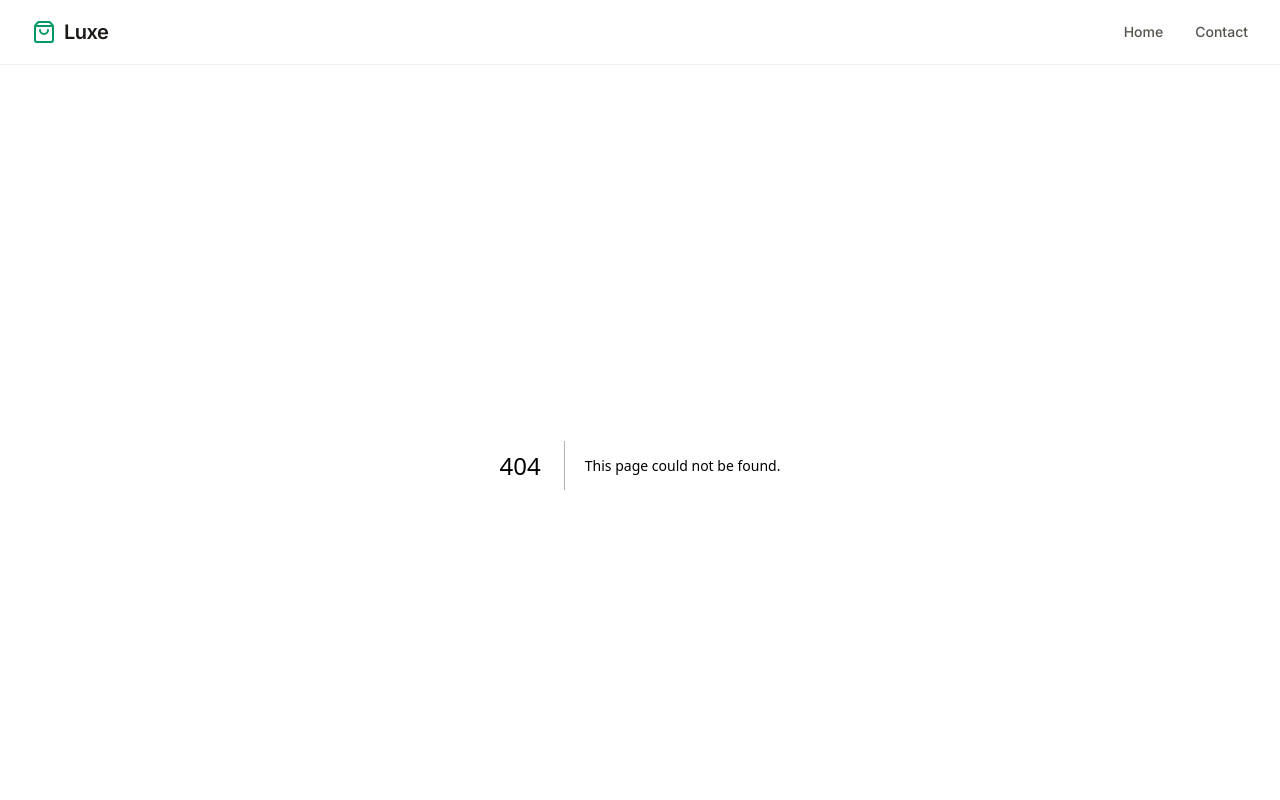
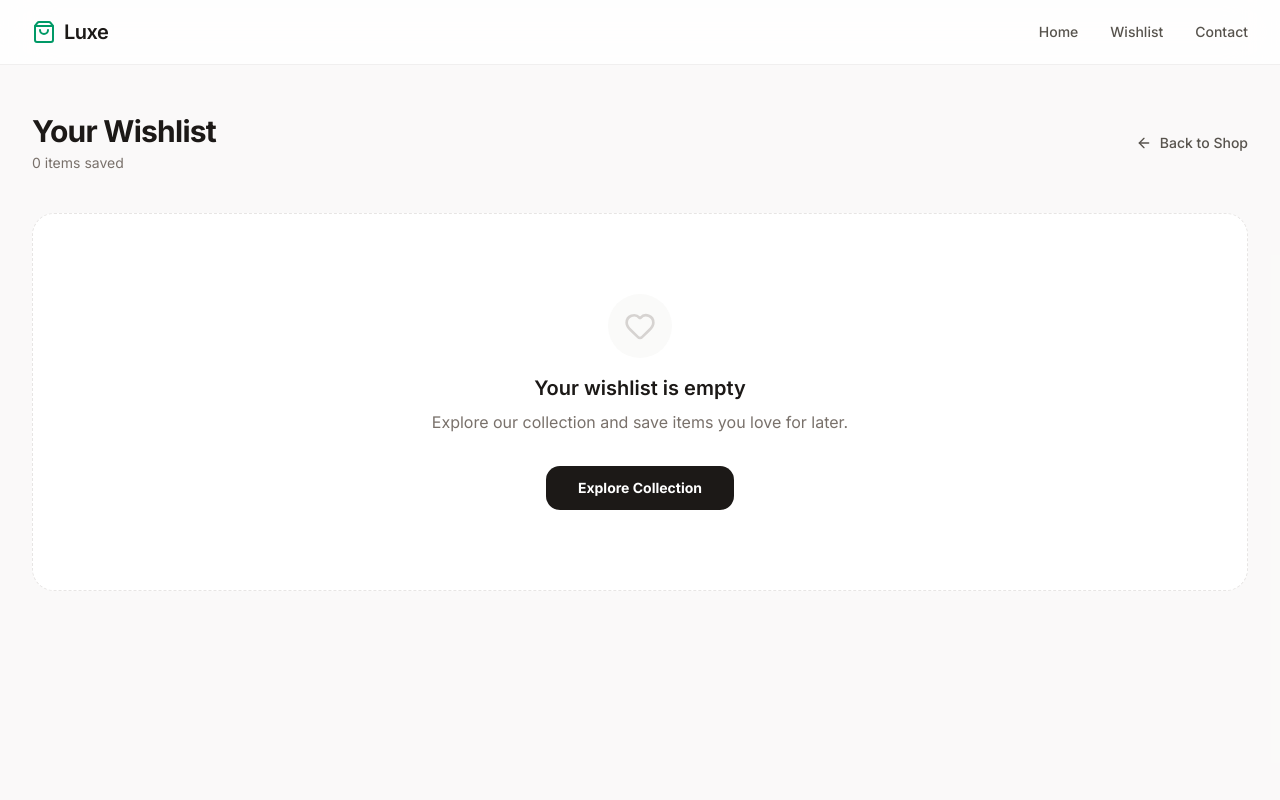
Before and after one commit to AmritBhusal/product-asterdio, a Next.js app: page /wishlist in a window 1280 px wide. Before the commit this address had no page. Shown: the top 800 px of the page. Built offline with nearby package versions, Linux system fonts and the light colour scheme.

Commit message:
feat:wishlisht section and page implemented

```diff
--- a/app/layout.tsx
+++ b/app/layout.tsx
@@ -4,6 +4,8 @@ import "./globals.css";
 import Navbar from "@/components/shared/Navbar";
 import Footer from "@/components/shared/Footer";
 import { Toaster } from "@/components/ui/sonner";
+
+import { WishlistProvider } from "@/context/WishlistContext";
 
 const inter = Inter({
   variable: "--font-inter",
@@ -24,10 +26,12 @@ export default function RootLayout({
   return (
     <html lang="en">
       <body className={`${inter.variable} font-sans antialiased`}>
-        <Navbar />
-        <main className="min-h-screen">{children}</main>
-        <Footer />
-        <Toaster position="top-right" richColors />
+        <WishlistProvider>
+          <Navbar />
+          <main className="min-h-screen">{children}</main>
+          <Footer />
+          <Toaster position="bottom-right" richColors />
+        </WishlistProvider>
       </body>
     </html>
   );
--- /dev/null
+++ b/app/wishlist/page.tsx
@@ -0,0 +1,61 @@
+"use client";
+
+import { useWishlist } from "@/hooks/useWishlist";
+import ProductCard from "@/components/shared/ProductCard";
+import Link from "next/link";
+import { Heart, ArrowLeft } from "lucide-react";
+
+export default function WishlistPage() {
+    const { wishlist } = useWishlist();
+
+    return (
+        <div className="min-h-screen bg-stone-50/50 py-12">
+            <div className="mx-auto max-w-7xl px-4 sm:px-6 lg:px-8">
+                {/* Header */}
+                <div className="mb-10 flex items-center justify-between">
+                    <div>
+                        <h1 className="text-3xl font-bold tracking-tight text-stone-900">
+                            Your Wishlist
+                        </h1>
+                        <p className="mt-1 text-sm text-stone-500">
+                            {wishlist.length} {wishlist.length === 1 ? "item" : "items"} saved
+                        </p>
+                    </div>
+                    <Link
+                        href="/"
+                        className="inline-flex items-center gap-2 text-sm font-medium text-stone-600 transition-colors hover:text-stone-900"
+                    >
+                        <ArrowLeft className="h-4 w-4" />
+                        Back to Shop
+                    </Link>
+                </div>
+
+                {wishlist.length === 0 ? (
+                    <div className="flex flex-col items-center justify-center rounded-3xl border border-dashed border-stone-200 bg-white py-20 text-center">
+                        <div className="mb-4 rounded-full bg-stone-50 p-4">
+                            <Heart className="h-8 w-8 text-stone-300" />
+                        </div>
+                        <h2 className="text-xl font-semibold text-stone-900">
+                            Your wishlist is empty
+                        </h2>
+                        <p className="mt-2 text-stone-500">
+                            Explore our collection and save items you love for later.
+                        </p>
+                        <Link
+                            href="/"
+                            className="mt-8 rounded-xl bg-stone-900 px-8 py-3 text-sm font-bold text-white transition-all hover:bg-stone-800 active:scale-95"
+                        >
+                            Explore Collection
+                        </Link>
+                    </div>
+                ) : (
+                    <div className="grid grid-cols-1 gap-x-6 gap-y-10 sm:grid-cols-2 lg:grid-cols-3 xl:grid-cols-4">
+                        {wishlist.map((product: any) => (
+                            <ProductCard key={product.id} product={product} />
+                        ))}
+                    </div>
+                )}
+            </div>
+        </div>
+    );
+}
--- a/components/shared/Navbar.tsx
+++ b/components/shared/Navbar.tsx
@@ -7,6 +7,7 @@ import { Sheet, SheetContent, SheetTrigger, SheetTitle } from "@/components/ui/s
 
 const navLinks = [
     { href: "/", label: "Home" },
+    { href: "/wishlist", label: "Wishlist" },
     { href: "/contact", label: "Contact" },
 ];
 
--- a/components/shared/ProductCard.tsx
+++ b/components/shared/ProductCard.tsx
@@ -5,13 +5,15 @@ import { useState } from "react";
 import { Heart, ShoppingCart } from "lucide-react";
 import { Product } from "@/types/product";
 import StarRating from "./StarRating";
+import { useWishlist } from "@/hooks/useWishlist";
 
 interface ProductCardProps {
     product: Product;
 }
 
 export default function ProductCard({ product }: ProductCardProps) {
-    const [isWishlisted, setIsWishlisted] = useState(false);
+    const { toggleWishlist, isInWishlist } = useWishlist();
+    const isWishlisted = isInWishlist(product.id);
     const [imageError, setImageError] = useState(false);
 
     const discountedPrice =
@@ -21,7 +23,7 @@ export default function ProductCard({ product }: ProductCardProps) {
         <div className="group relative overflow-hidden rounded-2xl border border-stone-200/60 bg-white shadow-sm transition-all duration-300 hover:-translate-y-1 hover:shadow-lg hover:shadow-stone-200/50">
             {/* Wishlist toggle */}
             <button
-                onClick={() => setIsWishlisted(!isWishlisted)}
+                onClick={() => toggleWishlist(product)}
                 className="absolute right-3 top-3 z-10 rounded-full bg-white/90 p-2 shadow-sm backdrop-blur-sm transition-all duration-200 hover:scale-110 hover:bg-white"
                 aria-label={isWishlisted ? "Remove from wishlist" : "Add to wishlist"}
             >
--- /dev/null
+++ b/context/WishlistContext.tsx
@@ -0,0 +1,88 @@
+"use client";
+
+import React, { createContext, useContext, useState, useEffect, useCallback } from "react";
+import { Product } from "@/types/product";
+import { toast } from "sonner";
+
+interface WishlistContextType {
+    wishlist: Product[];
+    addToWishlist: (product: Product) => void;
+    removeFromWishlist: (productId: number) => void;
+    toggleWishlist: (product: Product) => void;
+    isInWishlist: (productId: number) => boolean;
+}
+
+export const WishlistContext = createContext<WishlistContextType | undefined>(undefined);
+
+export function WishlistProvider({ children }: { children: React.ReactNode }) {
+    const [wishlist, setWishlist] = useState<Product[]>([]);
+    const [isInitialized, setIsInitialized] = useState(false);
+
+    // Initialize from localStorage
+    useEffect(() => {
+        const saved = localStorage.getItem("wishlist");
+        if (saved) {
+            try {
+                const parsed = JSON.parse(saved);
+                if (Array.isArray(parsed)) {
+                    setWishlist(parsed);
+                }
+            } catch (e) {
+                console.error("Failed to parse wishlist from localStorage", e);
+            }
+        }
+        setIsInitialized(true);
+    }, []);
+
+    // Persist to localStorage - only after initialization to avoid overwriting with empty array
+    useEffect(() => {
+        if (isInitialized) {
+            localStorage.setItem("wishlist", JSON.stringify(wishlist));
+        }
+    }, [wishlist, isInitialized]);
+
+    const addToWishlist = useCallback((product: Product) => {
+        const exists = wishlist.some((p) => p.id === product.id);
+        if (exists) return;
+
+        setWishlist((prev) => [...prev, product]);
+        toast.success(`${product.title} added to wishlist`);
+    }, [wishlist]);
+
+    const removeFromWishlist = useCallback((productId: number) => {
+        const product = wishlist.find((p) => p.id === productId);
+        if (!product) return;
+
+        setWishlist((prev) => prev.filter((p) => p.id !== productId));
+        toast.info(`${product.title} removed from wishlist`);
+    }, [wishlist]);
+
+    const toggleWishlist = useCallback((product: Product) => {
+        const exists = wishlist.some((p) => p.id === product.id);
+        if (exists) {
+            setWishlist((prev) => prev.filter((p) => p.id !== product.id));
+            toast.info(`${product.title} removed from wishlist`);
+        } else {
+            setWishlist((prev) => [...prev, product]);
+            toast.success(`${product.title} added to wishlist`);
+        }
+    }, [wishlist]);
+
+    const isInWishlist = useCallback((productId: number) => {
+        return wishlist.some((p) => p.id === productId);
+    }, [wishlist]);
+
+    return (
+        <WishlistContext.Provider
+            value={{
+                wishlist,
+                addToWishlist,
+                removeFromWishlist,
+                toggleWishlist,
+                isInWishlist,
+            }}
+        >
+            {children}
+        </WishlistContext.Provider>
+    );
+}
--- /dev/null
+++ b/hooks/useWishlist.ts
@@ -0,0 +1,10 @@
+import { useContext } from "react";
+import { WishlistContext } from "@/context/WishlistContext";
+
+export function useWishlist() {
+    const context = useContext(WishlistContext);
+    if (context === undefined) {
+        throw new Error("useWishlist must be used within a WishlistProvider");
+    }
+    return context;
+}
```
